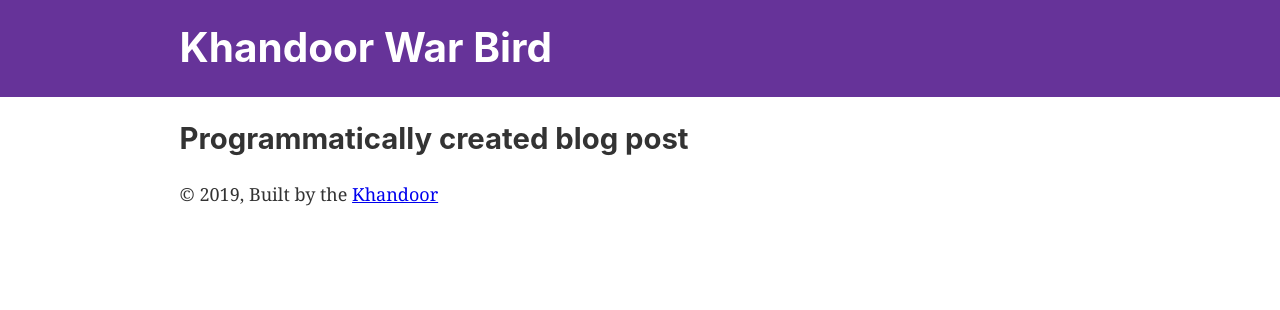
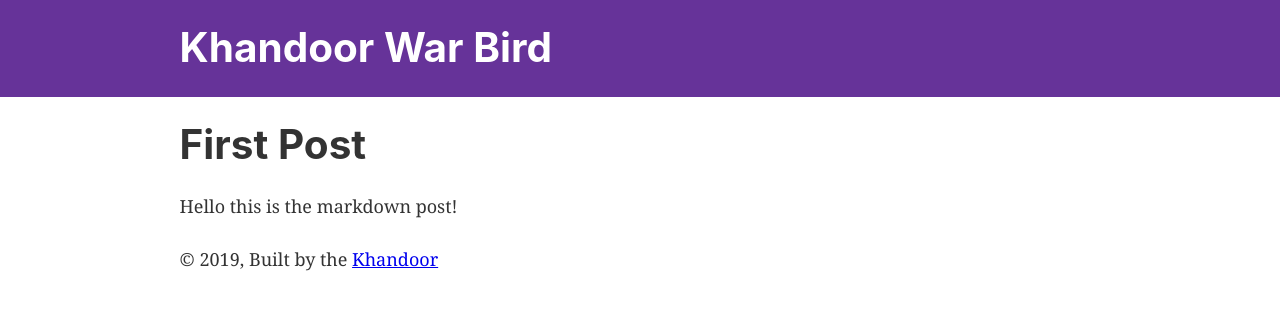
Before and after one commit to KhanDoors/khandoor-blog, a Gatsby site: page /posts/post-one/ in a window 1280 px wide. Built offline with nearby package versions, Linux system fonts and the light colour scheme; Gatsby itself is replaced by a stand-in of ours.

Commit message:
blog complete

```diff
--- a/src/templates/post-template.js
+++ b/src/templates/post-template.js
@@ -1,10 +1,25 @@
 import React from "react"
 import Layout from "../components/layout"
+import { graphql } from "gatsby"
 
-const postTemplate = () => (
+const postTemplate = ({ data: post }) => (
   <Layout>
-    <h2>Programmatically created blog post</h2>
+    <div>
+      <h1>{post.markdownRemark.frontmatter.title}</h1>
+      <div dangerouslySetInnerHTML={{ __html: post.markdownRemark.html }} />
+    </div>
   </Layout>
 )
 
 export default postTemplate
+
+export const query = graphql`
+  query($slug: String!) {
+    markdownRemark(fields: { slug: { eq: $slug } }) {
+      html
+      frontmatter {
+        title
+      }
+    }
+  }
+`
```
Also changed, not shown: src/pages/blog.js (+7 -2 lines).
